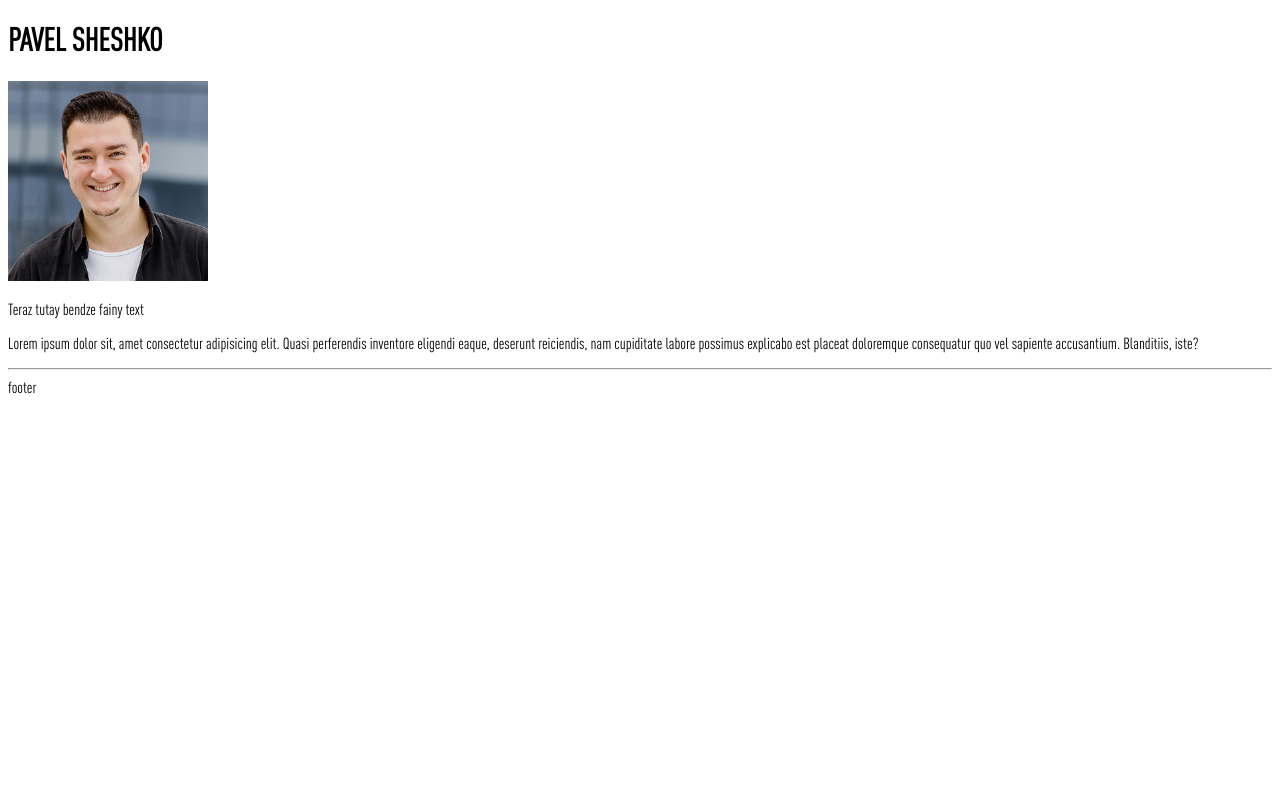
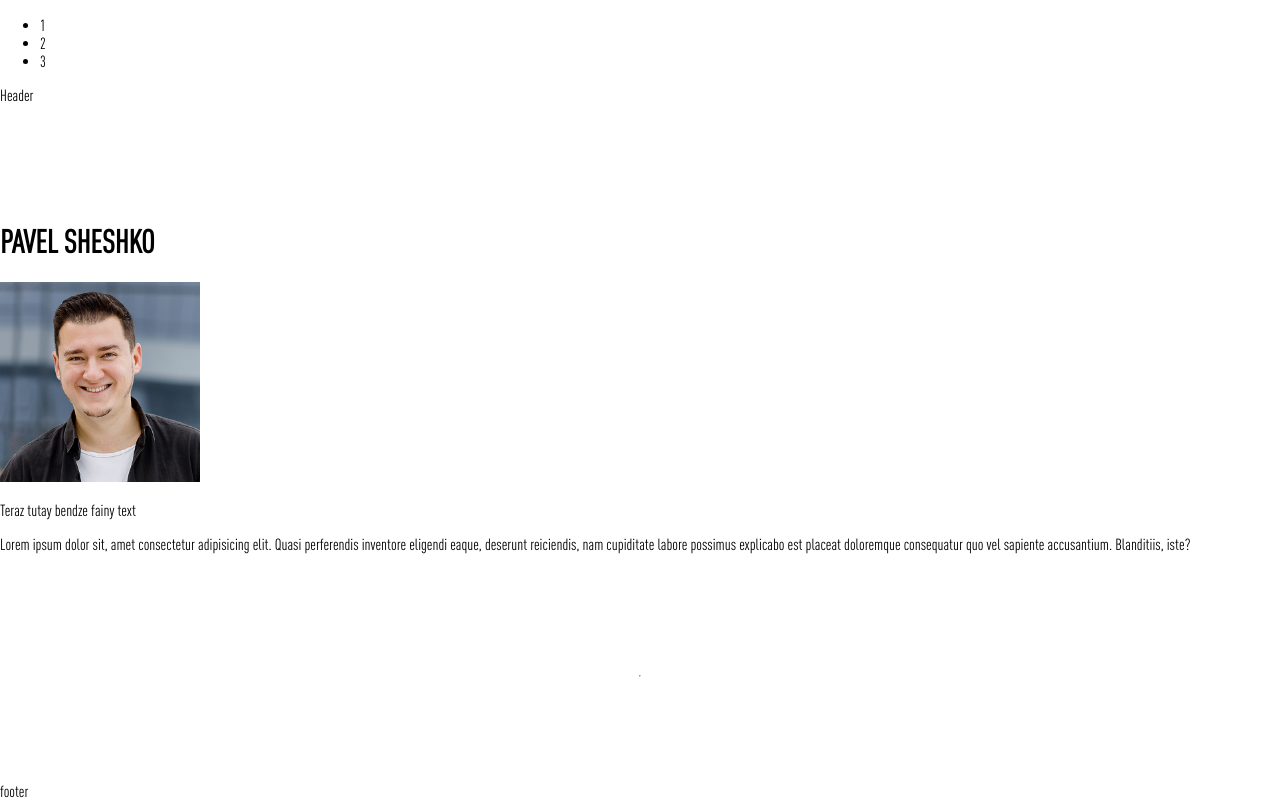
Before and after one commit to SheshkoPavel/rsschool-cv, a plain HTML site: page index.html in a window 1280 px wide. Drawn offline with Linux system fonts and the light colour scheme.

Commit message:
fix: change page layout

```diff
--- a/index.html
+++ b/index.html
@@ -2,18 +2,40 @@
 <html lang="en">
 <head>
     <meta charset="UTF-8">
-    <meta http-equiv="X-UA-Compatible" content="IE=edge">
+    <meta http-equiv="X-UA-Compatible">
     <meta name="viewport" content="width=device-width, initial-scale=1.0">
     <link rel="stylesheet" href="./style.css">
     <link rel="shortcut icon" href="./assets/img/favicon.png" type="image/x-icon">
     <title>Sheshko Pavel CV</title>
 </head>
 <body>
-    <h1>PAVEL SHESHKO</h1>
-    <img src="./assets/img/avatar.jpg" alt="profile avatar" style="height: 200px;">
-    <p>Teraz tutay bendze fainy text</p>
-    <p>Lorem ipsum dolor sit, amet consectetur adipisicing elit. Quasi perferendis inventore eligendi eaque, deserunt reiciendis, nam cupiditate labore possimus explicabo est placeat doloremque consequatur quo vel sapiente accusantium. Blanditiis, iste?</p>
-    <hr>
+    <header class="header">
+        <div class="container header-container">
+            <nav class="nav">
+                <ul class="nav-list">
+                    <li>
+                        1
+                    </li>
+                    <li>
+                        2
+                    </li>
+                    <li>
+                        3
+                    </li>
+                </ul>
+            </nav>
+
+        </div>
+        Header
+    </header>
+    <main>
+        <h1>PAVEL SHESHKO</h1>
+        <img src="./assets/img/avatar.jpg" alt="profile avatar" style="height: 200px;">
+        <p>Teraz tutay bendze fainy text</p>
+        <p>Lorem ipsum dolor sit, amet consectetur adipisicing elit. Quasi perferendis inventore eligendi eaque, deserunt reiciendis, nam cupiditate labore possimus explicabo est placeat doloremque consequatur quo vel sapiente accusantium. Blanditiis, iste?</p>
+
+    </main>
+        <hr>
     <footer>footer</footer>
 </body>
 </html>
--- a/style.css
+++ b/style.css
@@ -12,5 +12,15 @@
 }
 
 body {
+    display: flex;
+    flex-direction: column;
+    justify-content: space-between;
+    min-height: 100vh;
+    margin: 0;
+    padding: 0;
     font-family: 'din-condensed';
 }
+
+* {
+    box-sizing: border-box;
+}
```
